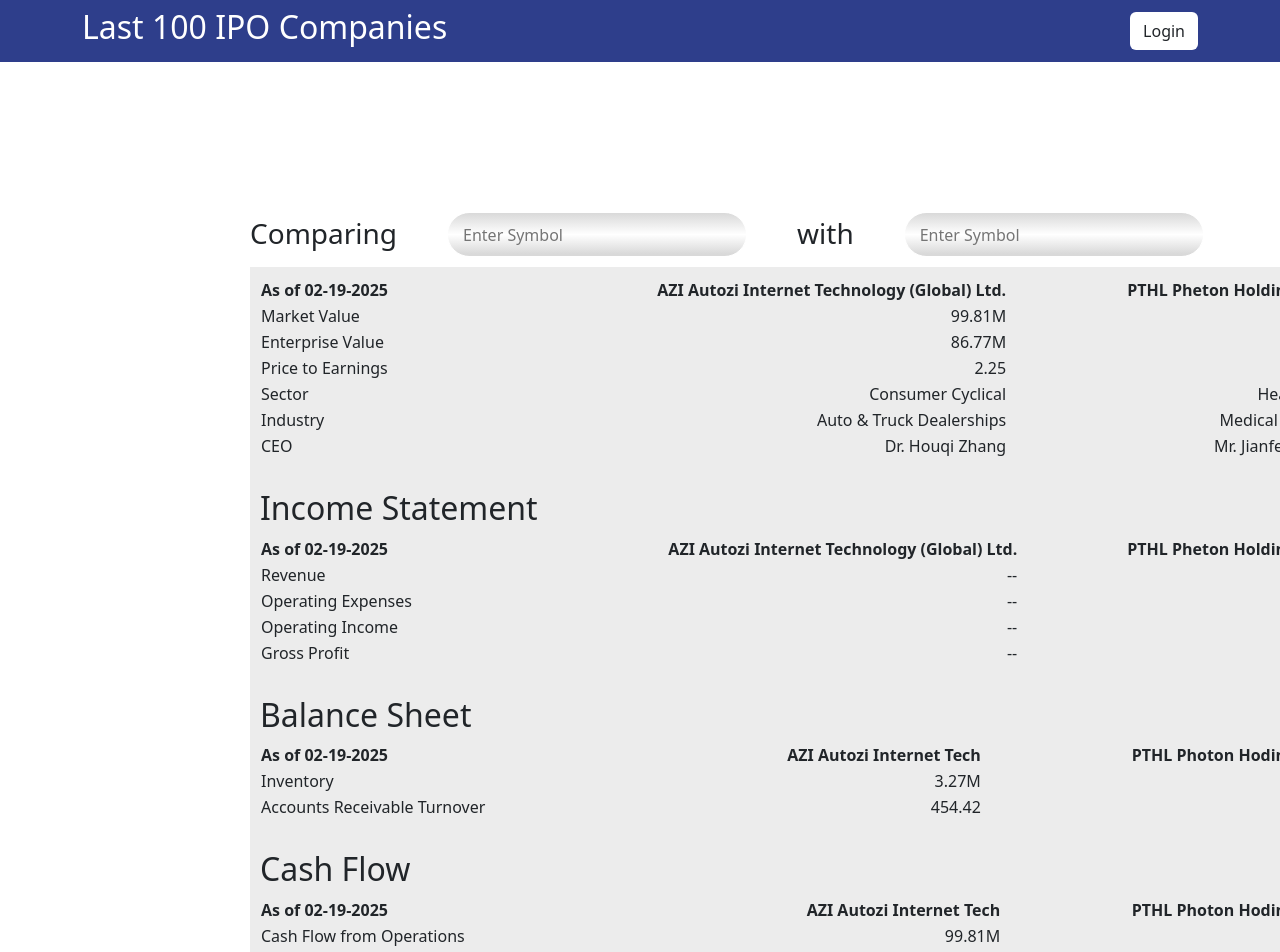
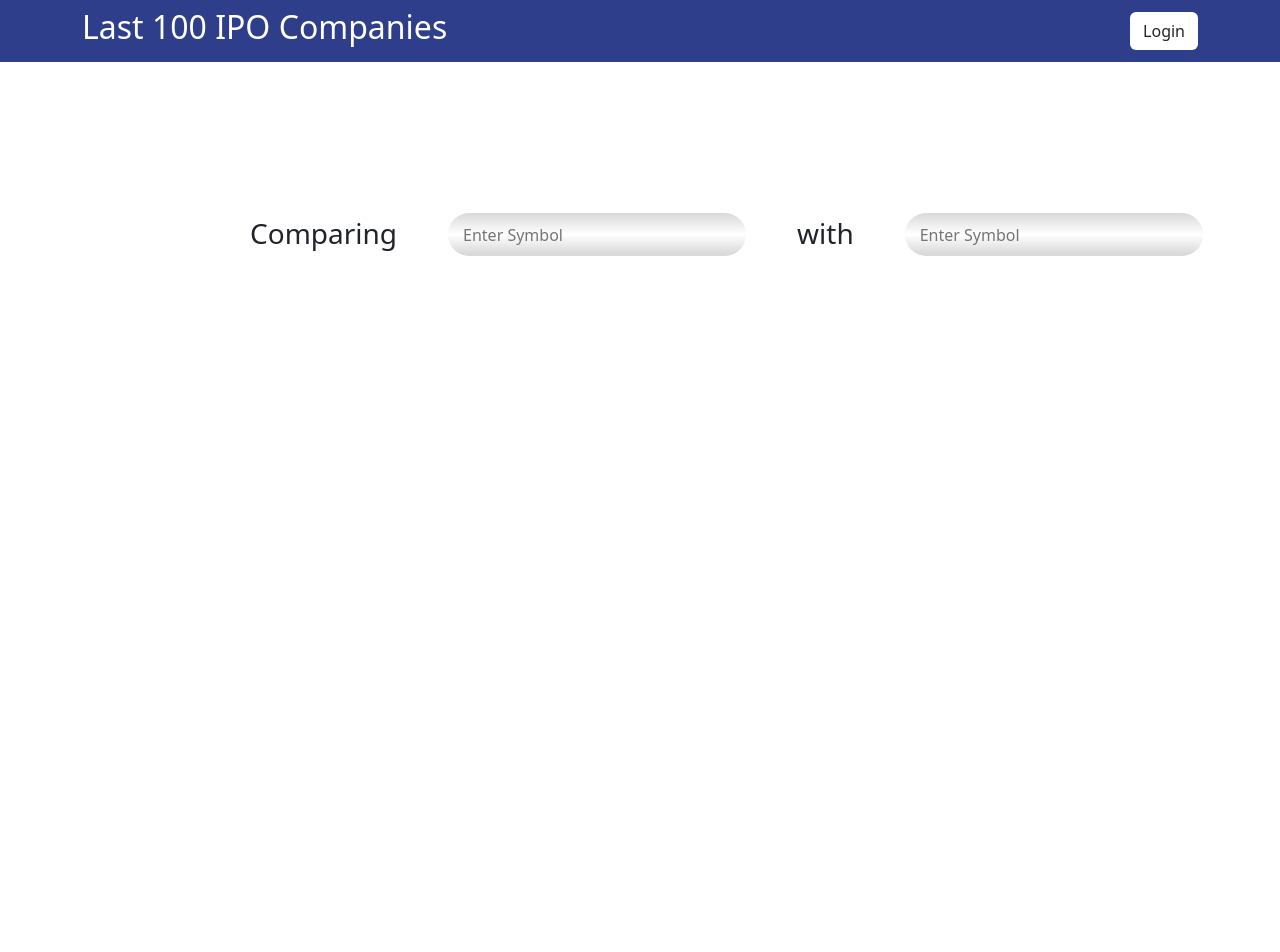
Before and after one commit to Mar-boi/NDRProject, a React (Vite) app in the folder internproject/: page /compare in a window 1280 px wide. Shown: the top 952 px of the page. After the commit the page ends 800 px from the top, so only its background shows below. Built offline with nearby package versions, Linux system fonts and the light colour scheme.

Commit message:
Jade-Update-18/02
GET method and set up Python

```diff
--- a/internproject/src/Compare.tsx
+++ b/internproject/src/Compare.tsx
@@ -1,27 +1,59 @@
 import Navbar from "./Navbar";
 import "./Compare.css";
 import React, { useEffect, useState } from "react";
-import data from "./assets/comparedate.json";
 
-function Compare() {
-  const [newDate, setNewDate] = useState("");
-  useEffect(() => {
-    let todayDate = new Date(),
-      month = "" + (todayDate.getUTCMonth() + 1),
-      day = "" + (todayDate.getUTCDay() + 16),
-      year = todayDate.getUTCFullYear(),
-      hours = todayDate.getHours(),
-      minutes = todayDate.getMinutes(),
-      seconds = todayDate.getSeconds();
-    if (day.length < 2) {
-      day = "0" + day;
+const StockDataFetcher = () => {
+  const [symbolA, setSymbolA] = useState("");
+  const [symbolB, setSymbolB] = useState("");
+  const [dataA, setDataA] = useState(null);
+  const [dataB, setDataB] = useState(null);
+
+  const formatNumber = (value) => {
+    if (value >= 1_000_000_000_000) {
+      return "$" + (value / 1_000_000_000_000).toFixed(1) + "T"; // Tillion
+    } else if (value >= 1_000_000_000) {
+      return "$" + (value / 1_000_000_000).toFixed(1) + "B"; // Billion
+    } else if (value >= 1_000_000) {
+      return "$" + (value / 1_000_000).toFixed(1) + "M"; // Million
+    } else if (value >= 1_000) {
+      return "$" + value.toString(); // Simply return as a string with thousands (e.g., 1000, 2500)
+    } else {
+      return "$" + value.toFixed(2); // For values less than 1000, return with 2 decimal places
     }
-    if (month.length < 2) {
-      month = "0" + month;
+  };
+
+  const handleInputChange1 = (event) => {
+    setSymbolA(event.target.value);
+  };
+
+  const handleInputChange2 = (event) => {
+    setSymbolB(event.target.value);
+  };
+
+  const fetchStockData = async () => {
+    if (!symbolA || !symbolB) {
+      alert("Please enter both tickers!");
+      return;
     }
-    console.log(month, day, year);
-    setNewDate([month, day, year].join("-"));
-  }, []);
+
+    try {
+      // Fetch data for both tickers
+      const getResponseA = await fetch(
+        `http://localhost:8000/get_stock_data/${symbolA}`
+      );
+      const sentDataA = await getResponseA.json();
+      setDataA(sentDataA); // Store data for ticker 1
+
+      const getResponseB = await fetch(
+        `http://localhost:8000/get_stock_data/${symbolB}`
+      );
+      const sentDataB = await getResponseB.json();
+      setDataB(sentDataB); // Store data for ticker 2
+    } catch (error) {
+      console.error("Error fetching stock data:", error);
+    }
+  };
+
   return (
     <>
       <Navbar />
@@ -35,211 +67,171 @@ function Compare() {
             className="inputBox"
             placeholder="Enter Symbol"
             style={{ marginRight: 50 }}
+            value={symbolA}
+            onChange={handleInputChange1}
           />
           <span className="fs-3" style={{ marginRight: 50 }}>
             with
           </span>
-          <input type="text" className="inputBox" placeholder="Enter Symbol" style={{ marginRight: 100 }}/>
-          <button className="btn compareBtn">Compare</button>
+          <input
+            type="text"
+            className="inputBox"
+            placeholder="Enter Symbol"
+            style={{ marginRight: 100 }}
+            value={symbolB}
+            onChange={handleInputChange2}
+          />
+          <button className="btn compareBtn" onClick={fetchStockData}>
+            Compare
+          </button>
         </div>
       </div>
+      <div>
+        {dataA && dataB && (
+          <div>
             <div className="setDivTable">
               <table className="setCell">
                 <thead>
                   <tr className="">
-              <th>As of {newDate}</th>
-              {data.map((data) => {
-                return (
-                  <>
-                    <th className="setcolright">
-                      {data.symbol + " " + data.compName}
-                    </th>
-                  </>
-                );
-              })}
+                    <th>As of {dataA.extracted_at}</th>
+                    <th className="setcolright">{dataA.ticker}</th>
+                    <th className="setcolright">{dataB.ticker}</th>
                   </tr>
                 </thead>
                 <tbody>
                   <tr>
                     <td>Market Value</td>
-              {data.map((data) => {
-                return (
-                  <>
-                    <td className="setcolright ">{data.marketValue + "M"}</td>
-                  </>
-                );
-              })}
+
+                    <td className="setcolright ">
+                      {formatNumber(dataA.marketcap)}
+                    </td>
+                    <td className="setcolright ">
+                      {formatNumber(dataB.marketcap)}
+                    </td>
                   </tr>
                   <tr>
                     <td>Enterprise Value</td>
-              {data.map((data) => {
-                return (
-                  <>
+                    <td className="setcolright ">
+                      {formatNumber(dataA.enterprisevalue)}
+                    </td>
                     <td className="setcolright">
-                      {data.enterpriseValue + "M"}
+                      {formatNumber(dataB.enterprisevalue)}
                     </td>
-                  </>
-                );
-              })}
                   </tr>
                   <tr>
                     <td>Price to Earnings</td>
-              {data.map((data) => {
-                return (
-                  <>
-                    <td className="setcolright">{data.priceToEearnings}</td>
-                  </>
-                );
-              })}
+                    <td className="setcolright ">--</td>
+                    <td className="setcolright">--</td>
                   </tr>
                   <tr>
                     <td>Sector</td>
-              {data.map((data) => {
-                return (
-                  <>
-                    <td className="setcolright">{data.sector}</td>
-                  </>
-                );
-              })}
+                    <td className="setcolright">{dataA.sector}</td>
+                    <td className="setcolright">{dataB.sector}</td>
                   </tr>
                   <tr>
                     <td>Industry</td>
-              {data.map((data) => {
-                return (
-                  <>
-                    <td className="setcolright">{data.industry}</td>
-                  </>
-                );
-              })}
+                    <td className="setcolright ">{dataA.industry}</td>
+                    <td className="setcolright">{dataB.industry}</td>
                   </tr>
                   <tr>
                     <td>CEO</td>
-              {data.map((data) => {
-                return (
-                  <>
-                    <td className="setcolright">{data.ceo}</td>
-                  </>
-                );
-              })}
+                    <td className="setcolright ">{dataA.ceo_name}</td>
+                    <td className="setcolright">{dataB.ceo_name}</td>
                   </tr>
                 </tbody>
               </table>
-        <h2 style={{paddingTop: 30}}>Income Statement</h2>
+              <h2 style={{ paddingTop: 30 }}>Income Statement</h2>
               <table className="setCell">
                 <thead>
                   <tr>
-              <th>As of {newDate}</th>
-              {data.map((data) => {
-                return (
-                  <>
-                    <th className="setcolright">
-                      {data.symbol + " " + data.compName}
-                    </th>
-                  </>
-                );
-              })}
+                    <th>As of {dataA.extracted_at}</th>
+                    <td className="setcolright "></td>
+                    <th className="setcolright"></th>
                   </tr>
                 </thead>
                 <tbody>
                   <tr>
                     <td>Revenue</td>
-              {data.map((data) => {
-                return (
-                  <>
-                    <td className="setcolright">{data.test}</td>
-                  </>
-                );
-              })}
+                    <td className="setcolright ">{dataA.revenue}</td>
+                    <td className="setcolright">{dataB.revenue}</td>
                   </tr>
                   <tr>
                     <td>Operating Expenses</td>
-              {data.map((data) => {
-                return (
-                  <>
-                    <td className="setcolright">{data.test}</td>
-                  </>
-                );
-              })}
+
+                    <td className="setcolright"></td>
                   </tr>
                   <tr>
                     <td>Operating Income</td>
-              {data.map((data) => {
-                return (
-                  <>
-                    <td className="setcolright">{data.test}</td>
-                  </>
-                );
-              })}
+
+                    <td className="setcolright"></td>
                   </tr>
                   <tr>
                     <td>Gross Profit</td>
-              {data.map((data) => {
-                return (
-                  <>
-                    <td className="setcolright">{data.test}</td>
-                  </>
-                );
-              })}
+
+                    <td className="setcolright"></td>
                   </tr>
                 </tbody>
               </table>
-        <h2 style={{paddingTop: 30}}>Balance Sheet</h2>
+              <h2 style={{ paddingTop: 30 }}>Balance Sheet</h2>
               <table className="setCell">
                 <thead>
                   <tr>
-              <th>As of {newDate}</th>
-              <th className="setcolright">AZI Autozi Internet Tech</th>
-              <th className="setcolright">PTHL Photon Hodings Ltd.</th>
+                    <th>As of {dataA.extracted_at}</th>
+                    <th className="setcolright"></th>
+                    <th className="setcolright"></th>
                   </tr>
                 </thead>
                 <tbody>
                   <tr>
                     <td>Inventory</td>
-              <td className="setcolright">3.27M</td>
-              <td className="setcolright">--</td>
+                    <td className="setcolright"></td>
+                    <td className="setcolright"></td>
                   </tr>
                   <tr>
                     <td>Accounts Receivable Turnover</td>
-              <td className="setcolright">454.42</td>
-              <td className="setcolright">--</td>
+                    <td className="setcolright"></td>
+                    <td className="setcolright"></td>
                   </tr>
                 </tbody>
               </table>
-        <h2 style={{paddingTop: 30}}>Cash Flow</h2>
+              <h2 style={{ paddingTop: 30 }}>Cash Flow</h2>
               <table className="setCell">
                 <thead>
                   <tr>
-              <th>As of {newDate}</th>
-              <th className="setcolright">AZI Autozi Internet Tech</th>
-              <th className="setcolright">PTHL Photon Hodings Ltd.</th>
+                    <th>As of {dataA.extracted_at}</th>
+                    <th className="setcolright"></th>
+                    <th className="setcolright"></th>
                   </tr>
                 </thead>
                 <tbody>
                   <tr>
                     <td>Cash Flow from Operations</td>
-              <td className="setcolright">99.81M</td>
-              <td className="setcolright">57.79M</td>
+                    <td className="setcolright"></td>
+                    <td className="setcolright"></td>
                   </tr>
                   <tr>
                     <td>Capital Expenditures</td>
-              <td className="setcolright">86.77M</td>
-              <td className="setcolright">39.26M</td>
+                    <td className="setcolright"></td>
+                    <td className="setcolright"></td>
                   </tr>
                   <tr>
                     <td>Cash Flow from Investing Activities</td>
-              <td className="setcolright">2.25</td>
-              <td className="setcolright">--</td>
+                    <td className="setcolright"></td>
+                    <td className="setcolright"></td>
                   </tr>
                   <tr>
                     <td>Free Cash Flow</td>
-              <td className="setcolright">Consumer Cyclical</td>
-              <td className="setcolright">Medical Devices</td>
+                    <td className="setcolright"></td>
+                    <td className="setcolright"></td>
                   </tr>
                 </tbody>
               </table>
             </div>
+          </div>
+        )}
+      </div>
     </>
   );
-}
+};
 
-export default Compare;
+export default StockDataFetcher;
--- a/internproject/src/assets/comparedate.json
+++ /dev/null
@@ -1,24 +0,0 @@
-[
-    {
-        "symbol": "AZI",
-        "compName": "Autozi Internet Technology (Global) Ltd.",
-        "marketValue": 99.81,
-        "enterpriseValue": 86.77,
-        "priceToEearnings": 2.25,
-        "sector": "Consumer Cyclical",
-        "industry": "Auto & Truck Dealerships",
-        "ceo": "Dr. Houqi Zhang",
-        "test": "--"
-    },
-    {
-        "symbol": "PTHL",
-        "compName": "Pheton Holdings Ltd.",
-        "marketValue": 57.79,
-        "enterpriseValue": 39.26,
-        "priceToEearnings": "--",
-        "sector": "Healthcare",
-        "industry": "Medical Devices",
-        "ceo": "Mr. Jianfei Zhang ",
-        "test": "--"
-    }
-]
```
Also changed, not shown: internproject/Python/stock_data.json (added, +14 -0 lines), internproject/src/assets/data.json (+150 -18 lines), 1 other file (tests, documents, lock files or other folders). Lines whose indentation alone changed are shown as unchanged.
